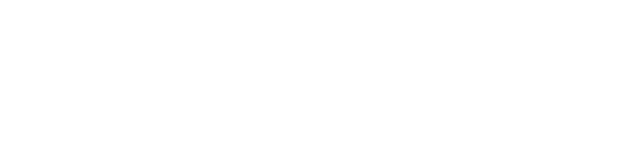
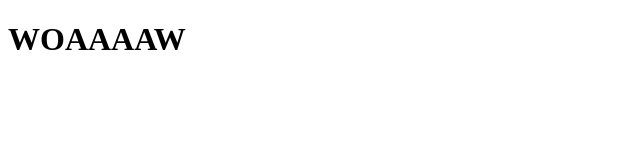
Before and after one commit to RuprechtLenny/14_git_intro_lenny, a plain HTML site: page index.html in a window 1280 px wide. Shown: the whole page, without its empty margins (0-640 px from the left). Drawn offline with Linux system fonts and the light colour scheme.

Commit message:
Update index.html

```diff
--- a/index.html
+++ b/index.html
@@ -4,5 +4,7 @@
     <meta charset="UTF-8" />
     <meta name="viewport" content="width=device-width, initial-scale=1.0" />
   </head>
-  <body></body>
+  <body>
+    <h1>WOAAAAW</h1>
+  </body>
 </html>
```
